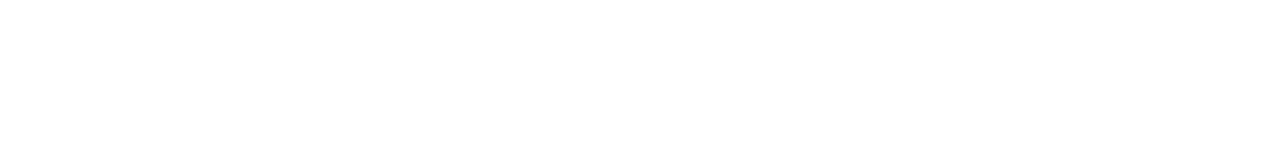
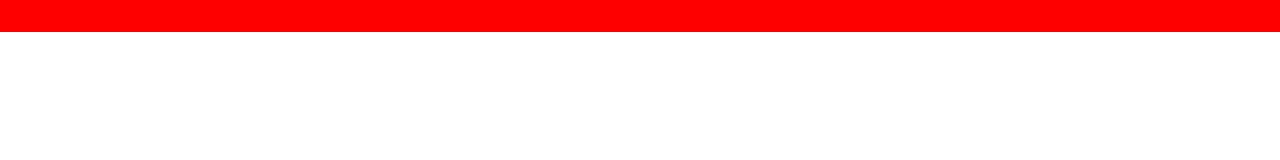
Before and after one commit to dalong0514/lorikeet-electron, an Electron app: page index.html in a window 1280 px wide. Drawn offline with Linux system fonts and the light colour scheme.

Commit message:
white hat - yarn add osenv module

```diff
--- a/index.html
+++ b/index.html
@@ -1,6 +1,7 @@
 <html>
   <head>
     <title>Lorikeet</title>
+    <link rel="stylesheet" href="app.css">
   </head>
   <body>
     <div id="toolbar">
--- a/package.json
+++ b/package.json
@@ -12,5 +12,8 @@
   "license": "ISC",
   "devDependencies": {
     "electron": "^12.0.2"
+  },
+  "dependencies": {
+    "osenv": "^0.1.5"
   }
 }
```
Also changed, not shown: 1 other file.
